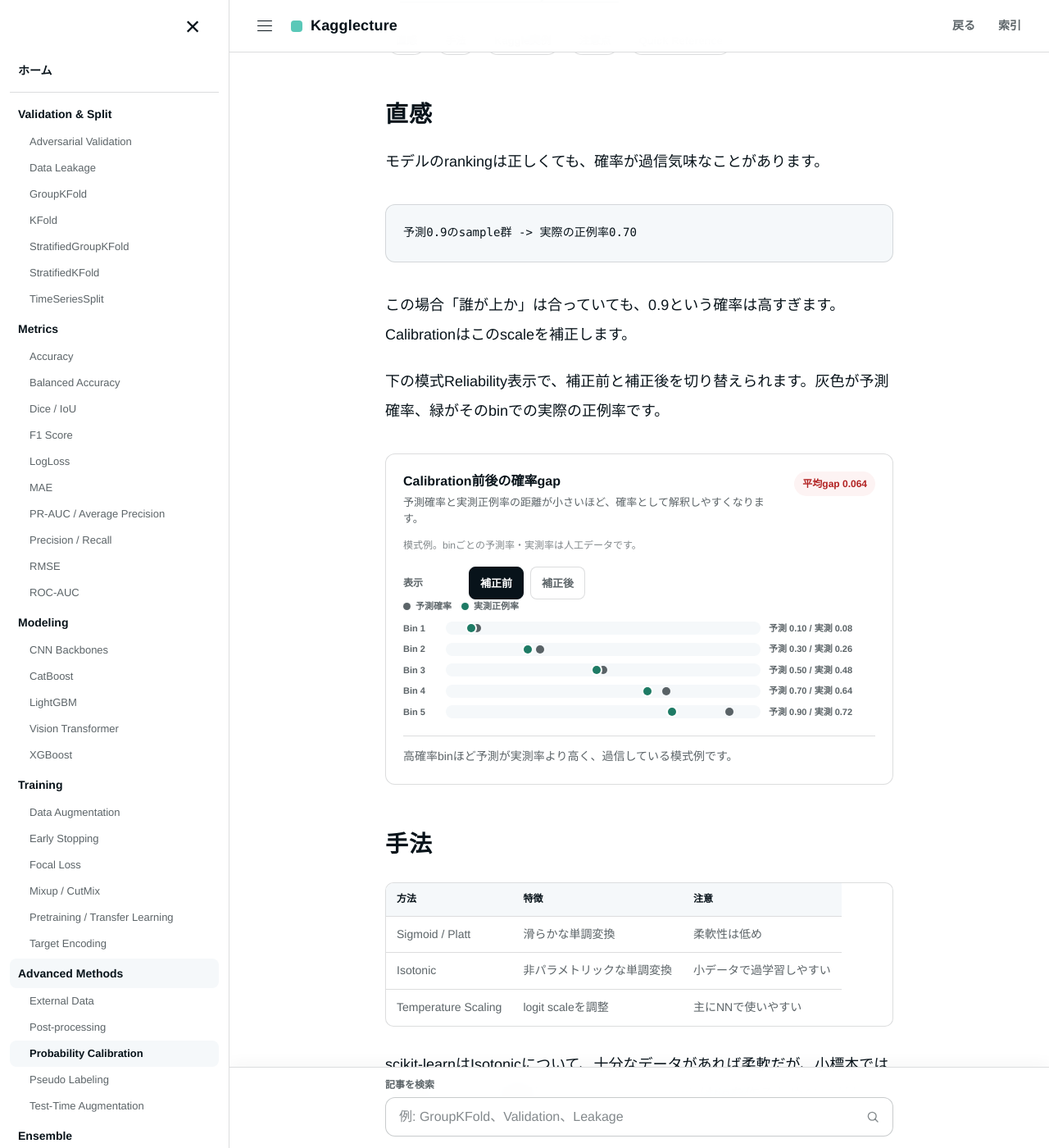
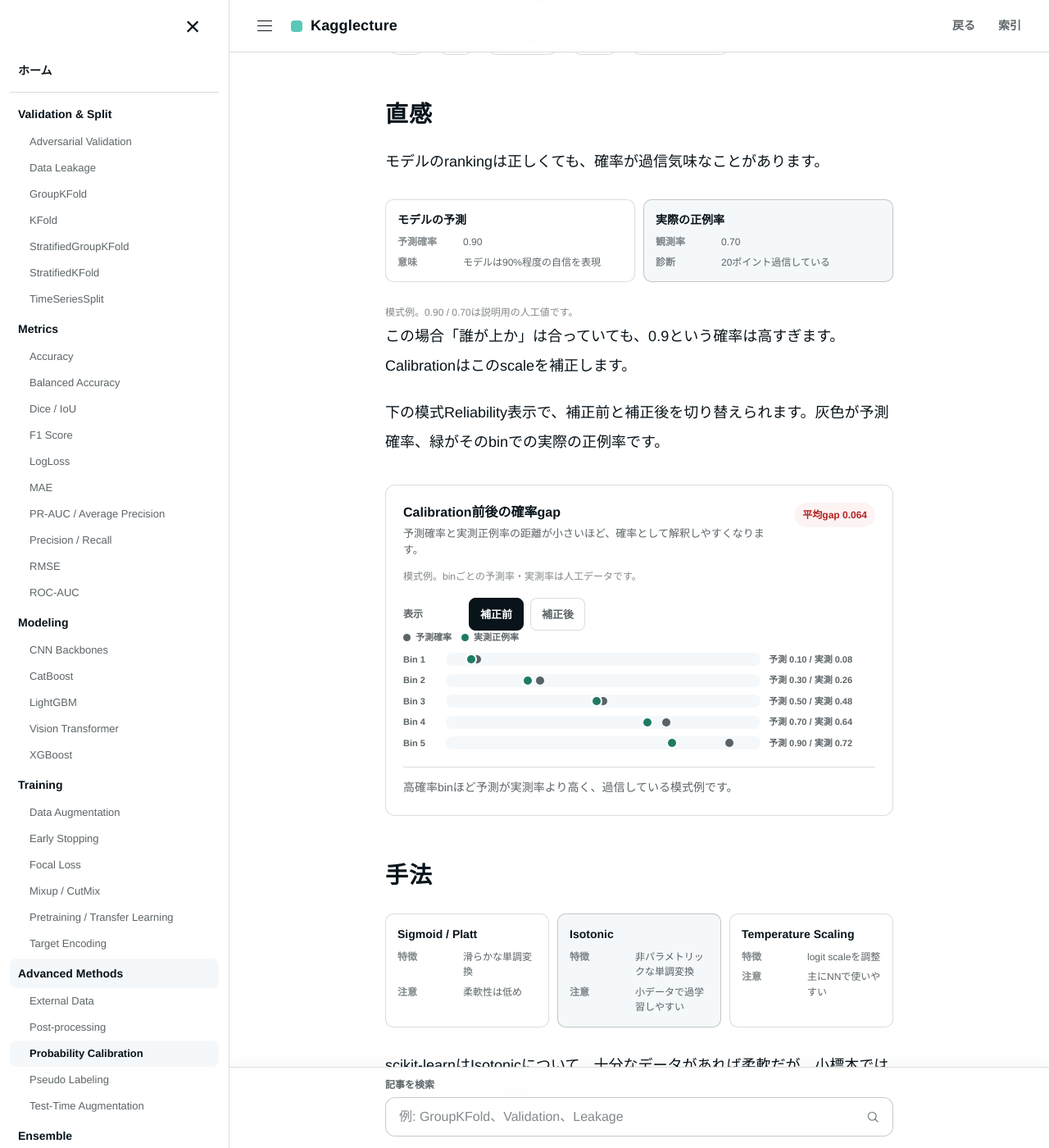
Before and after one commit to morikazu1119/Kagglecture, a Jekyll site: the page built from wiki/advanced-methods/probability-calibration.md, in a window 1280 px wide and 1400 px high, scrolled down 392 px. Shown: the whole window at 82% size. Built offline with Jekyll 4.4.1, drawn with Linux system fonts in a browser that asks for light colours.

Commit message:
refactor: render Calibration examples and methods with HTML

````diff
--- a/wiki/advanced-methods/probability-calibration.md
+++ b/wiki/advanced-methods/probability-calibration.md
@@ -33,32 +33,21 @@ AUCのようなranking指標では重要度が低い一方、LogLossやBrier Sco
 
 モデルのrankingは正しくても、確率が過信気味なことがあります。
 
-```text
-予測0.9のsample群 -> 実際の正例率0.70
-```
+<div class="comparison-board" aria-label="Calibrationが必要な確率予測の模式例">
+  <section class="comparison-card"><h4>モデルの予測</h4><dl><dt>予測確率</dt><dd>0.90</dd><dt>意味</dt><dd>モデルは90%程度の自信を表現</dd></dl></section>
+  <section class="comparison-card is-primary"><h4>実際の正例率</h4><dl><dt>観測率</dt><dd>0.70</dd><dt>診断</dt><dd>20ポイント過信している</dd></dl></section>
+</div>
+<p class="viz-note">模式例。0.90 / 0.70は説明用の人工値です。</p>
 
 この場合「誰が上か」は合っていても、0.9という確率は高すぎます。Calibrationはこのscaleを補正します。
 
 下の模式Reliability表示で、補正前と補正後を切り替えられます。灰色が予測確率、緑がそのbinでの実際の正例率です。
 
 <div class="interactive-viz" data-interactive="calibration-toggle">
-  <div class="interactive-viz__header">
-    <div>
-      <div class="interactive-viz__title">Calibration前後の確率gap</div>
-      <p class="interactive-viz__subtitle">予測確率と実測正例率の距離が小さいほど、確率として解釈しやすくなります。</p>
-    </div>
-    <span class="interactive-status" data-cal-status data-state="danger">平均gap</span>
-  </div>
+  <div class="interactive-viz__header"><div><div class="interactive-viz__title">Calibration前後の確率gap</div><p class="interactive-viz__subtitle">予測確率と実測正例率の距離が小さいほど、確率として解釈しやすくなります。</p></div><span class="interactive-status" data-cal-status data-state="danger">平均gap</span></div>
   <p class="interactive-note">模式例。binごとの予測率・実測率は人工データです。</p>
-  <div class="interactive-control-row" role="group" aria-label="Calibration状態">
-    <span class="interactive-control-label">表示</span>
-    <button type="button" class="interactive-button is-active" data-cal-mode="raw" aria-pressed="true">補正前</button>
-    <button type="button" class="interactive-button" data-cal-mode="calibrated" aria-pressed="false">補正後</button>
-  </div>
-  <div class="calibration-legend">
-    <span><i></i>予測確率</span>
-    <span><i class="is-observed"></i>実測正例率</span>
-  </div>
+  <div class="interactive-control-row" role="group" aria-label="Calibration状態"><span class="interactive-control-label">表示</span><button type="button" class="interactive-button is-active" data-cal-mode="raw" aria-pressed="true">補正前</button><button type="button" class="interactive-button" data-cal-mode="calibrated" aria-pressed="false">補正後</button></div>
+  <div class="calibration-legend"><span><i></i>予測確率</span><span><i class="is-observed"></i>実測正例率</span></div>
   <div class="calibration-list" data-cal-rows></div>
   <p class="interactive-explanation" data-cal-explanation aria-live="polite">高確率binほど予測が実測率より高く、過信している模式例です。</p>
   <noscript><p class="interactive-explanation">CalibrationはOOFまたは独立setで学習し、予測確率と実際の発生率のズレを補正します。</p></noscript>
@@ -66,11 +55,11 @@ AUCのようなranking指標では重要度が低い一方、LogLossやBrier Sco
 
 ## 手法 {#methods}
 
-| 方法 | 特徴 | 注意 |
-|---|---|---|
-| Sigmoid / Platt | 滑らかな単調変換 | 柔軟性は低め |
-| Isotonic | 非パラメトリックな単調変換 | 小データで過学習しやすい |
-| Temperature Scaling | logit scaleを調整 | 主にNNで使いやすい |
+<div class="comparison-board" aria-label="Probability Calibration手法の比較">
+  <section class="comparison-card"><h4>Sigmoid / Platt</h4><dl><dt>特徴</dt><dd>滑らかな単調変換</dd><dt>注意</dt><dd>柔軟性は低め</dd></dl></section>
+  <section class="comparison-card is-primary"><h4>Isotonic</h4><dl><dt>特徴</dt><dd>非パラメトリックな単調変換</dd><dt>注意</dt><dd>小データで過学習しやすい</dd></dl></section>
+  <section class="comparison-card"><h4>Temperature Scaling</h4><dl><dt>特徴</dt><dd>logit scaleを調整</dd><dt>注意</dt><dd>主にNNで使いやすい</dd></dl></section>
+</div>
 
 scikit-learnはIsotonicについて、十分なデータがあれば柔軟だが、小標本では過学習しやすいと説明しています。またIsotonicはtieを作るためAUCがわずかに変わる場合があります（[公式ドキュメント](https://scikit-learn.org/stable/modules/calibration.html)）。
 
````
